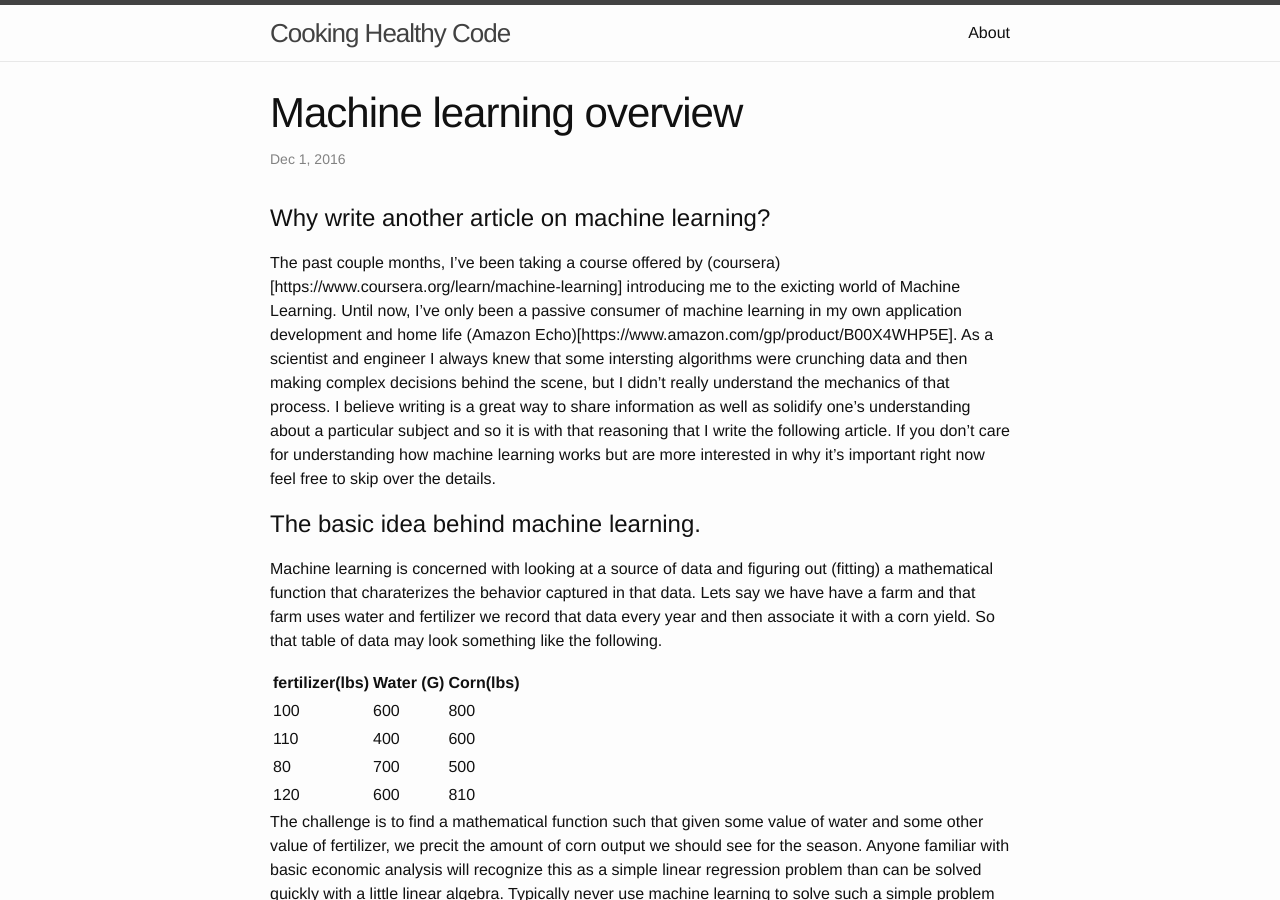
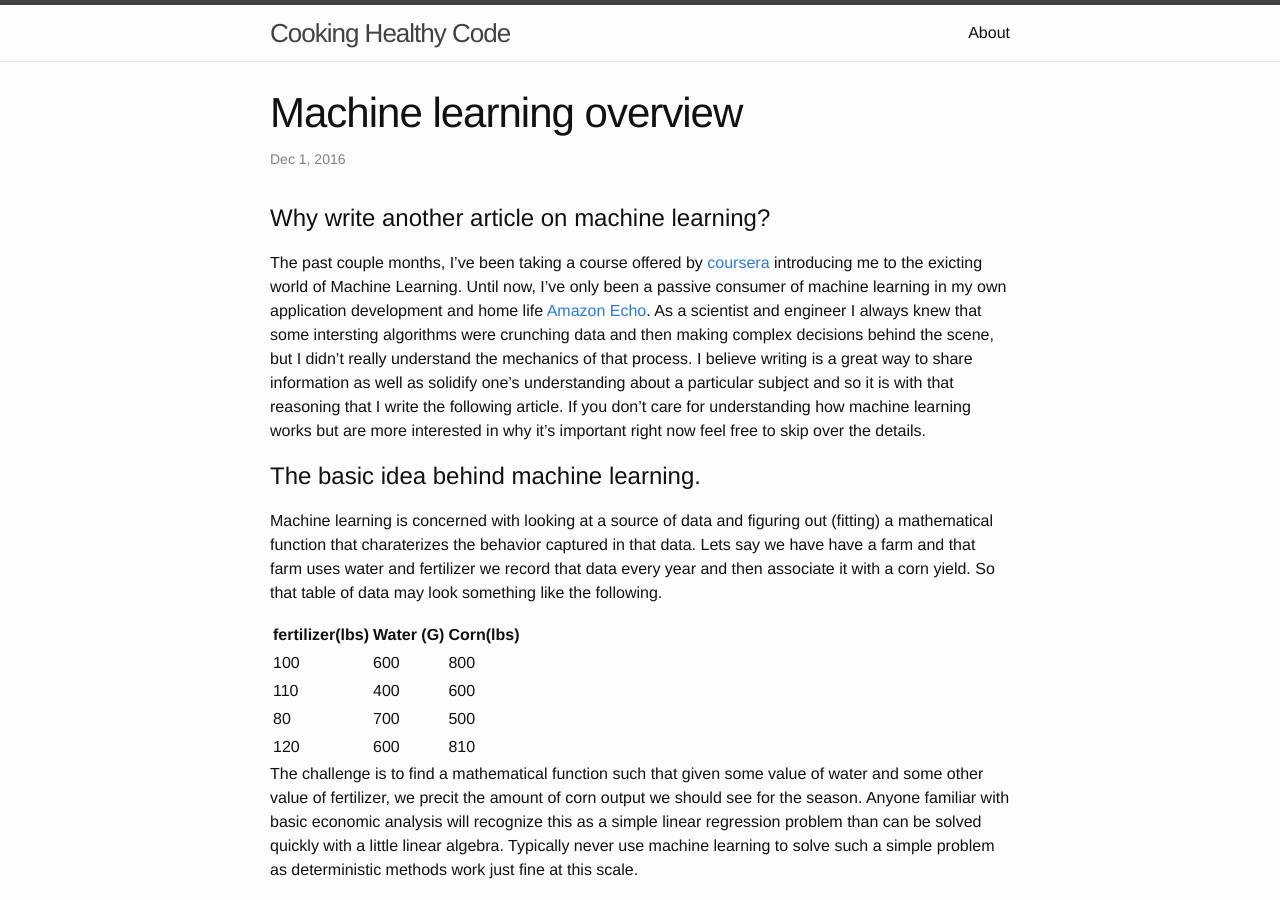
Before and after one commit to johnnyiller/johnnyiller.github.io, a Jekyll site: the page built from _posts/2016-12-1-intro-to-machine-learning.markdown, in a window 1280 px wide and 900 px high. Built offline with Jekyll 4.4.1, drawn with Linux system fonts in a browser that asks for light colours; comment, search, counter and statistics services are not loaded.

Commit message:
fixing link

```diff
--- a/_posts/2016-12-1-intro-to-machine-learning.markdown
+++ b/_posts/2016-12-1-intro-to-machine-learning.markdown
@@ -8,7 +8,7 @@ categories: machine learning
 
 # Why write another article on machine learning?
 
-The past couple months, I've been taking a course offered by (coursera)[https://www.coursera.org/learn/machine-learning] introducing me to the exicting world of Machine Learning.  Until now, I've only been a passive consumer of machine learning in my own application development and home life (Amazon Echo)[https://www.amazon.com/gp/product/B00X4WHP5E].  As a scientist and engineer I always knew that some intersting algorithms were crunching data and then making complex decisions behind the scene, but I didn't really understand the mechanics of that process.  I believe writing is a great way to share information as well as solidify one's understanding about a particular subject and so it is with that reasoning that I write the following article.  If you don't care for understanding how machine learning works but are more interested in why it's important right now feel free to skip over the details.
+The past couple months, I've been taking a course offered by [coursera](https://www.coursera.org/learn/machine-learning) introducing me to the exicting world of Machine Learning.  Until now, I've only been a passive consumer of machine learning in my own application development and home life [Amazon Echo](https://www.amazon.com/gp/product/B00X4WHP5E).  As a scientist and engineer I always knew that some intersting algorithms were crunching data and then making complex decisions behind the scene, but I didn't really understand the mechanics of that process.  I believe writing is a great way to share information as well as solidify one's understanding about a particular subject and so it is with that reasoning that I write the following article.  If you don't care for understanding how machine learning works but are more interested in why it's important right now feel free to skip over the details.
 
 
 # The basic idea behind machine learning.
```
